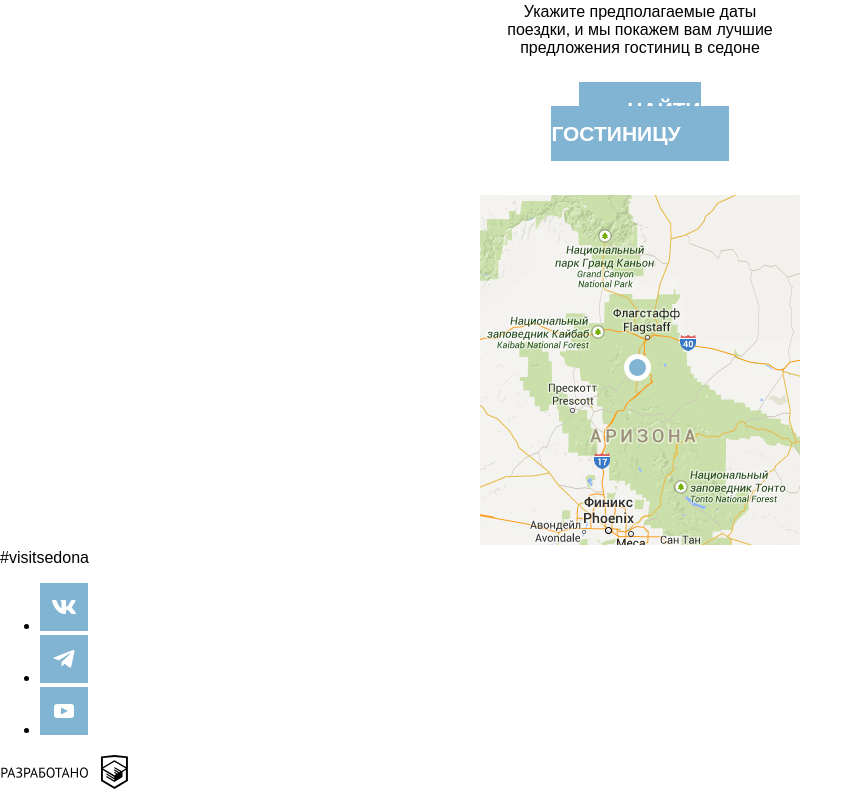
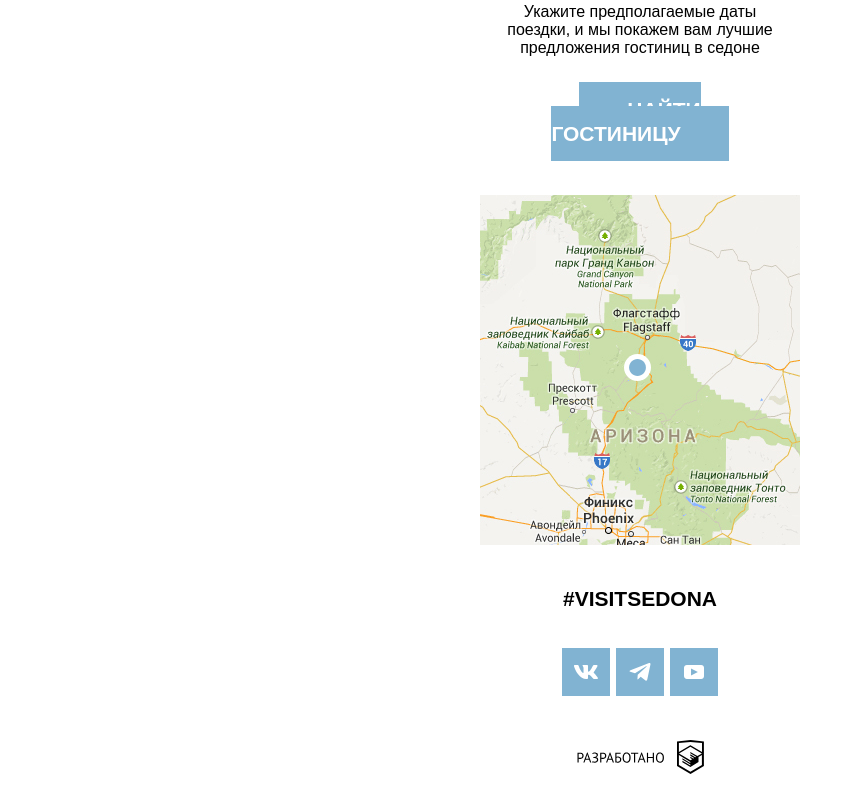
Before and after one commit to htmlacademy-adaptive/2039507-sedona-27, a website: page source/index.html in a window 1280 px wide. Shown: the part 2824-3625 px from the top of the page, without its empty margins (0-863 px from the left). Drawn offline with nearby package versions, Linux system fonts and the light colour scheme; files that its build step writes are made by us from their sources.

Commit message:
добавляет стили footer

```diff
--- /dev/null
+++ b/source/less/blocks/footer.less
@@ -0,0 +1,32 @@
+.footer {
+  width: 320px;
+  margin: 0 auto;
+}
+.footer__wrapper {
+  width: 156px;
+  margin: 0 auto;
+  padding-top: 38px;
+  text-align: center;
+}
+
+.footer__hashtag {
+  width: 130px;
+
+  font-size: 21px;
+  font-weight: @bold;
+  text-transform: uppercase;
+}
+
+.footer__socials {
+  margin: 37px 0 40px 0;
+  padding: 0;
+  list-style: none;
+  display: flex;
+  justify-content: space-between;
+}
+
+.footer__dev {
+  width: 130px;
+  margin: 0 auto;
+  padding-bottom: 22px;
+}
--- a/source/less/style.less
+++ b/source/less/style.less
@@ -8,3 +8,4 @@
 @import "source/less/blocks/item-description.less";
 @import "source/less/blocks/recommendation.less";
 @import "source/less/blocks/map.less";
+@import "source/less/blocks/footer.less";
```
Also changed, not shown: source/index.html (+1 -0 lines).
